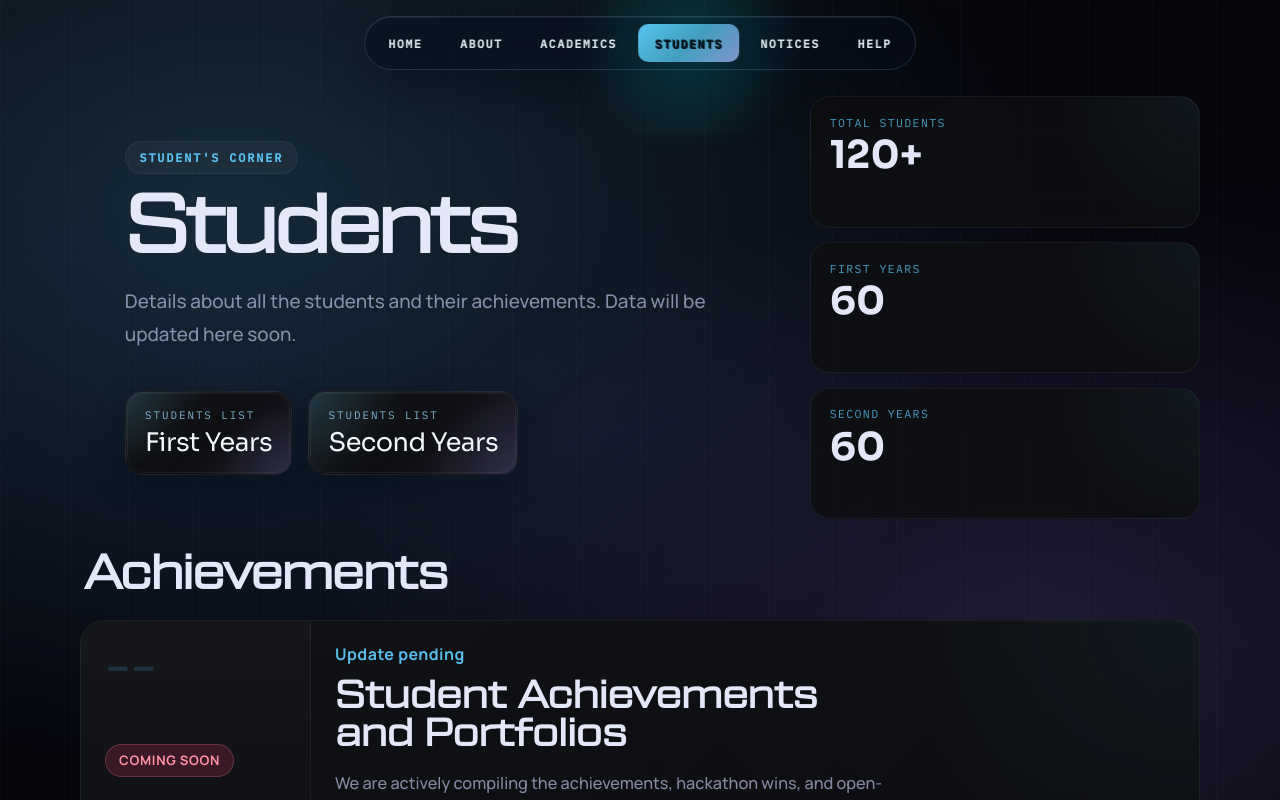
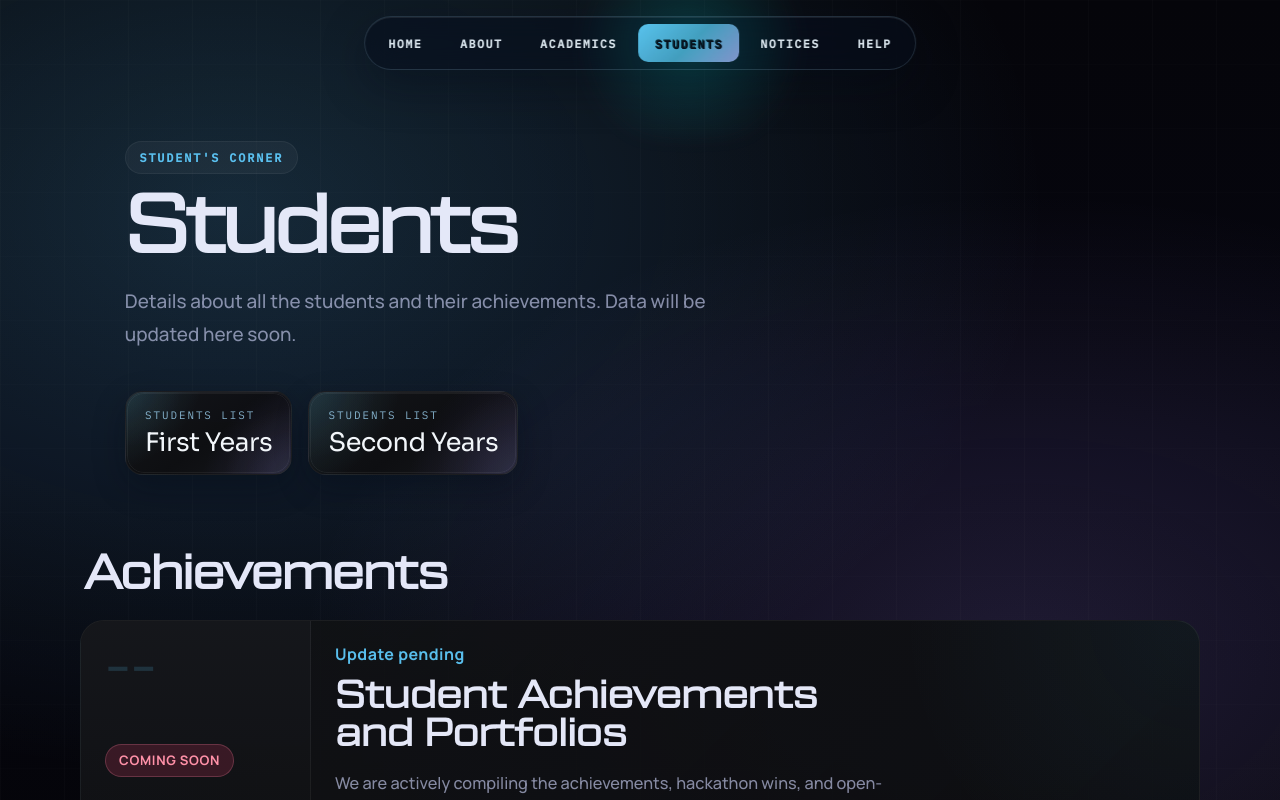
Before and after one commit to rohankishore/elweb, a React (Vite) app: page /students in a window 1280 px wide. Shown: the top 800 px of the page. Built offline with nearby package versions, Linux system fonts and the light colour scheme.

Commit message:
feat: add StudentsPage component and register route in App.jsx

```diff
--- a/src/component/StudentsPage.jsx
+++ b/src/component/StudentsPage.jsx
@@ -20,21 +20,6 @@ export default function StudentsPage() {
               <span className="badge-indicator">STUDENTS LIST</span>
               <span className="badge-value">Second Years</span>
             </Link>
-          </div>
-        </div>
-
-        <div className="notices-page-overview" aria-label="Students overview">
-          <div className="notices-page-overview__card">
-            <span className="notices-page-overview__label">Total Students</span>
-            <strong className="notices-page-overview__value">120+</strong>
-          </div>
-          <div className="notices-page-overview__card">
-            <span className="notices-page-overview__label">First Years</span>
-            <strong className="notices-page-overview__value">60</strong>
-          </div>
-          <div className="notices-page-overview__card">
-            <span className="notices-page-overview__label">Second Years</span>
-            <strong className="notices-page-overview__value">60</strong>
           </div>
         </div>
       </section>
```
